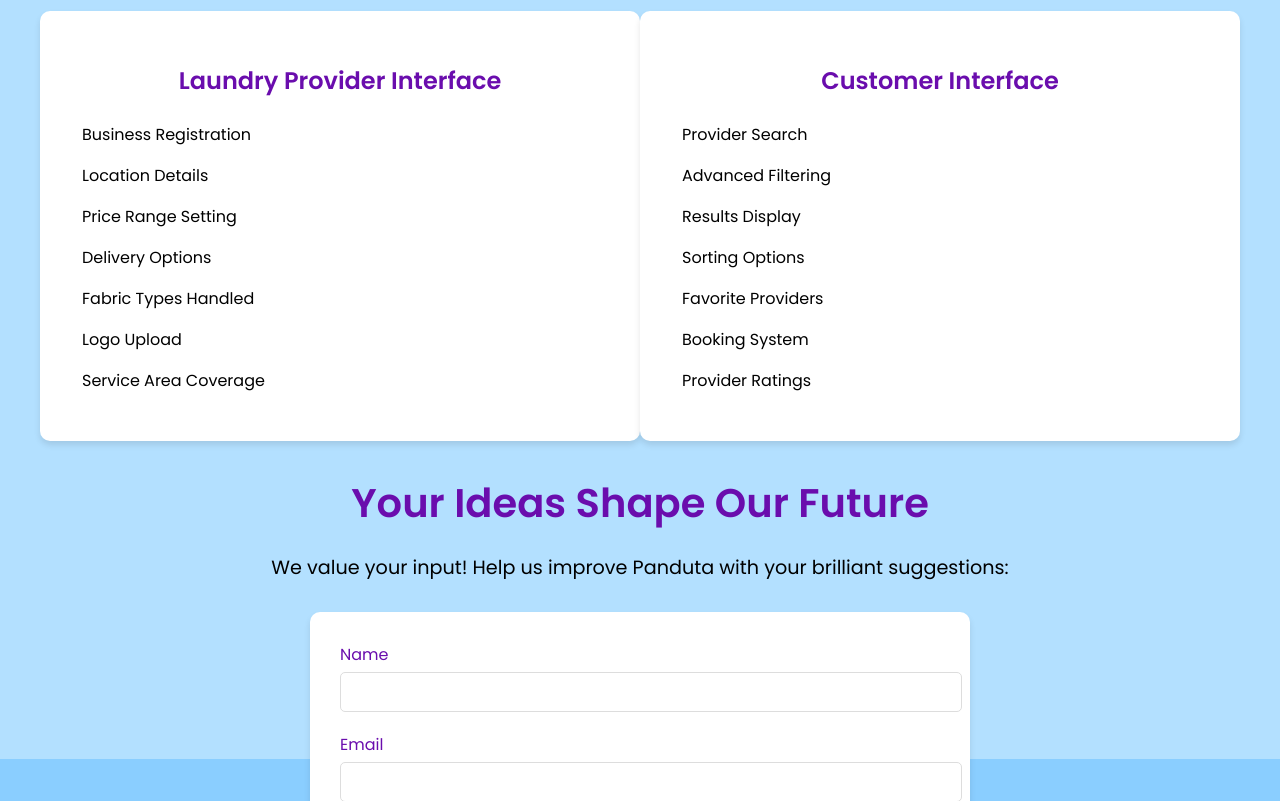
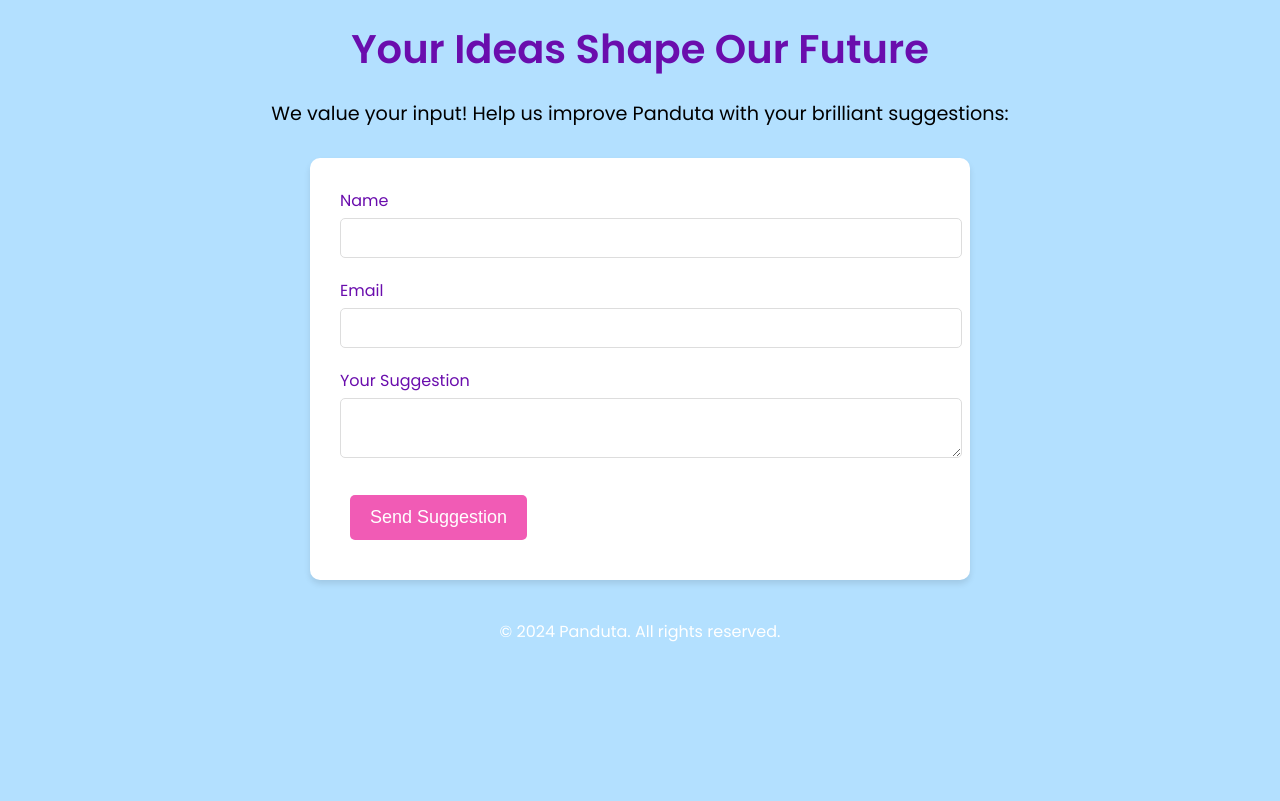
Before and after one commit to SuzanFah/panduta, a Flask app: page /suggestions in a window 1280 px wide. Shown: the part 41-842 px from the top of the page. After the commit the page ends 683 px from the top, so only its background shows below. Run offline with Flask 3, Linux system fonts and the light colour scheme; some libraries are stand-ins or nearby versions.

Commit message:
push why panduta and update suggestions

```diff
--- a/panduta_landing_page/static/css/styles.css
+++ b/panduta_landing_page/static/css/styles.css
@@ -314,6 +314,91 @@ button:hover {
 }
 
 /* Styles for Why Panduta page */
+body {
+    font-family: 'Arial', sans-serif;
+    background-color: #f4f4f9;
+    margin: 0;
+    padding: 0;
+    color: #333;
+}
+
+h1, h2 {
+    font-weight: 700;
+    color: #444;
+}
+
+.page-title {
+    text-align: center;
+    font-size: 2.5rem;
+    margin: 40px 0;
+    color: #222;
+}
+
+/* Comparison Section Styles */
+.comparison-container {
+    display: flex;
+    justify-content: space-around;
+    align-items: flex-start;
+    flex-wrap: wrap;
+    padding: 20px;
+    margin: 0 auto;
+    max-width: 1200px;
+}
+
+.comparison-column {
+    background: #fff;
+    border-radius: 12px;
+    box-shadow: 0 4px 15px rgba(0, 0, 0, 0.1);
+    width: 45%;
+    margin: 20px 0;
+    padding: 20px;
+    transition: transform 0.3s ease, box-shadow 0.3s ease;
+}
+
+.comparison-column h2 {
+    font-size: 1.8rem;
+    margin-bottom: 20px;
+    color: #5d5dff;
+    display: flex;
+    align-items: center;
+}
+
+.comparison-column h2 i {
+    margin-right: 10px;
+}
+
+.feature-list {
+    list-style: none;
+    padding: 0;
+    margin: 0;
+}
+
+.feature-list li {
+    font-size: 1.2rem;
+    margin: 10px 0;
+    display: flex;
+    align-items: center;
+}
+
+.feature-list li i {
+    margin-right: 15px;
+    color: #5d5dff;
+    font-size: 1.4rem;
+}
+
+/* Hover Effect */
+.comparison-column:hover {
+    transform: translateY(-10px);
+    box-shadow: 0 8px 30px rgba(0, 0, 0, 0.15);
+}
+
+/* Responsive Design */
+@media only screen and (max-width: 768px) {
+    .comparison-column {
+        width: 100%;
+        margin-bottom: 20px;
+    }
+}
 .reasons-list {
     list-style-type: none;
     padding: 0;
--- a/panduta_landing_page/templates/suggestions.html
+++ b/panduta_landing_page/templates/suggestions.html
@@ -19,34 +19,7 @@
   </nav>
 
   <main>
-      <section class="comparison-container">
-          <div class="comparison-column provider">
-            <h2>Laundry Provider Interface</h2>
-            <ul class="feature-list">
-              <li><i class="fas fa-store"></i> Business Registration</li>
-              <li><i class="fas fa-map-marker-alt"></i> Location Details</li>
-              <li><i class="fas fa-dollar-sign"></i> Price Range Setting</li>
-              <li><i class="fas fa-truck"></i> Delivery Options</li>
-              <li><i class="fas fa-tshirt"></i> Fabric Types Handled</li>
-              <li><i class="fas fa-image"></i> Logo Upload</li>
-              <li><i class="fas fa-map"></i> Service Area Coverage</li>
-            </ul>
-          </div>
-          <div class="comparison-column customer">
-            <h2>Customer Interface</h2>
-            <ul class="feature-list">
-              <li><i class="fas fa-search"></i> Provider Search</li>
-              <li><i class="fas fa-filter"></i> Advanced Filtering</li>
-              <li><i class="fas fa-list-ul"></i> Results Display</li>
-              <li><i class="fas fa-sort"></i> Sorting Options</li>
-              <li><i class="fas fa-heart"></i> Favorite Providers</li>
-              <li><i class="fas fa-calendar-alt"></i> Booking System</li>
-              <li><i class="fas fa-star"></i> Provider Ratings</li>
-            </ul>
-          </div>
-      </section>
-
-      <h1 class="page-title">Your Ideas Shape Our Future</h1>
+        <h1 class="page-title">Your Ideas Shape Our Future</h1>
       <p class="intro-text">We value your input! Help us improve Panduta with your brilliant suggestions:</p>
       <form class="suggestion-form">
           <div class="form-group">
```
